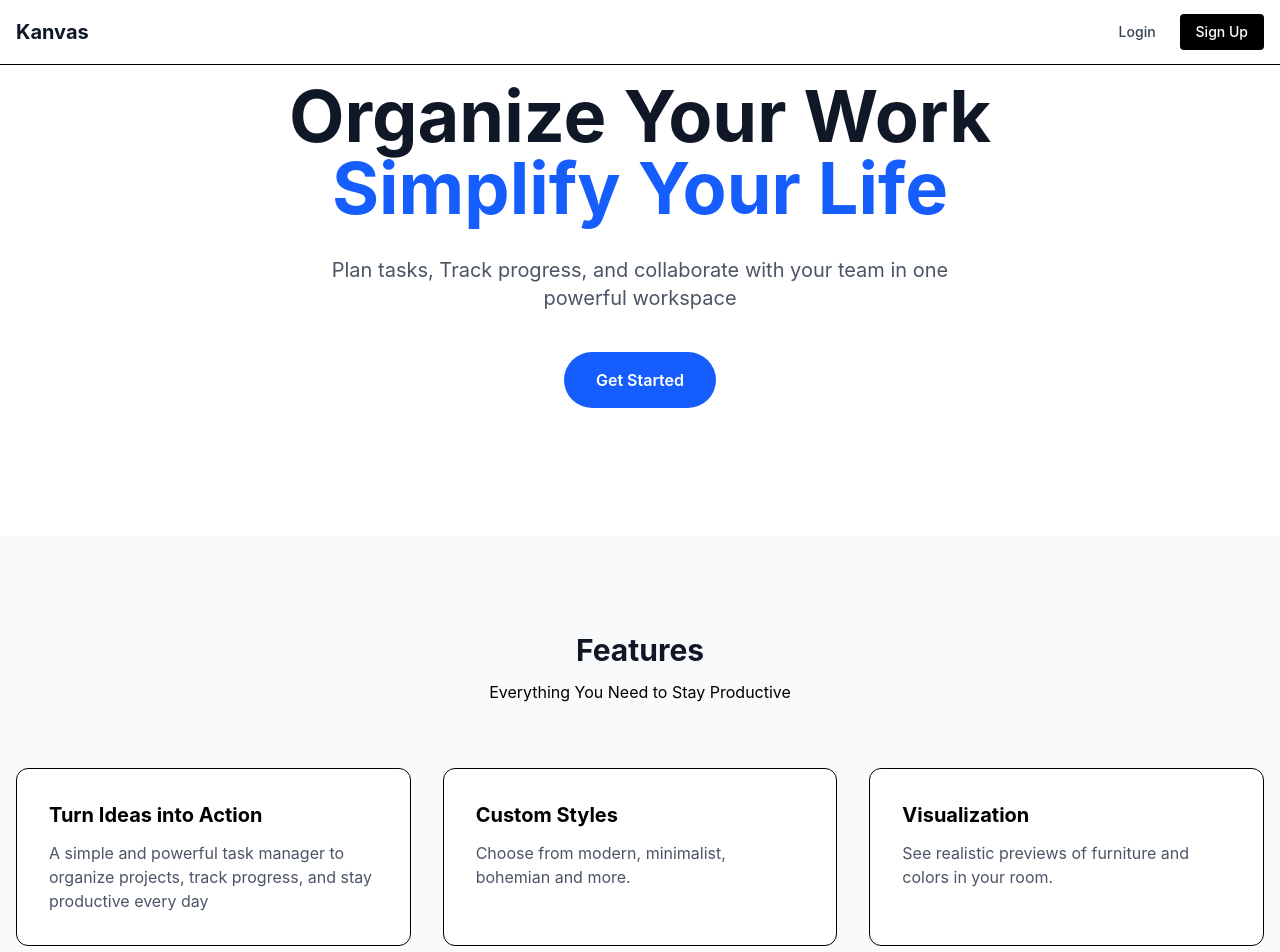
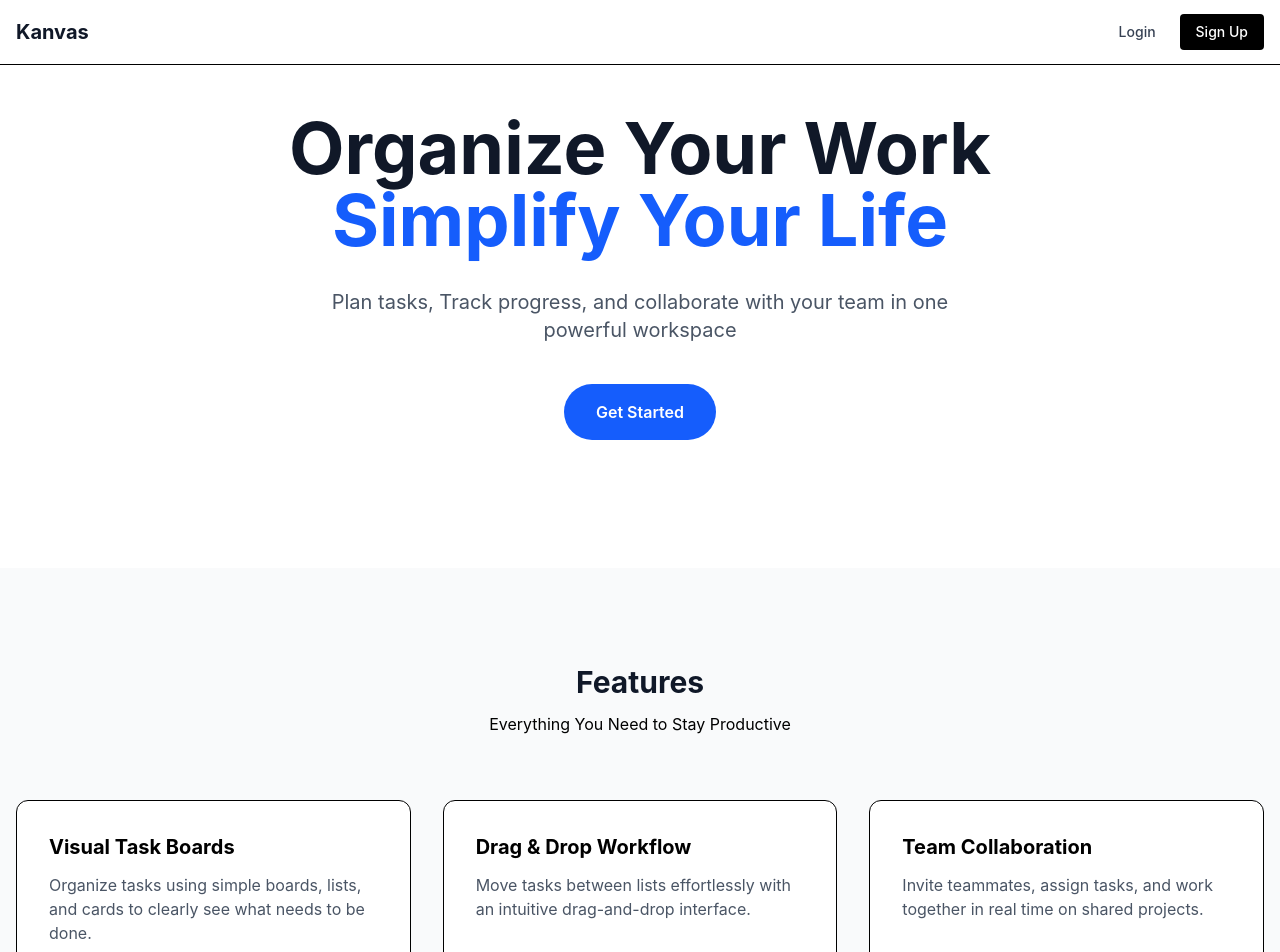
Before and after one commit to shriija/task-managerr, a React (Vite) app in the folder client/: page / in a window 1280 px wide. Shown: the top 952 px of the page. Built offline with nearby package versions, Linux system fonts and the light colour scheme.

Commit message:
Update Home.jsx

```diff
--- a/client/src/pages/Home.jsx
+++ b/client/src/pages/Home.jsx
@@ -8,7 +8,7 @@ function Home() {
 
   {/* HERO */}
   <section className="pt-20 pb-32">
-    <div className="max-w-7xl mx-auto px-4 text-center">
+    <div className="max-w-7xl mx-auto px-4 text-center mt-8">
 
       <h1 className="text-5xl md:text-7xl font-bold text-gray-900 mb-8">
         Organize Your Work<br />
@@ -43,23 +43,23 @@ function Home() {
       <div className="grid md:grid-cols-3 gap-8">
 
         <div className="p-8 bg-white border rounded-xl">
-          <h3 className="text-xl font-bold mb-3">Turn Ideas into Action</h3>
+          <h3 className="text-xl font-bold mb-3">Visual Task Boards</h3>
           <p className="text-gray-600">
-            A simple and powerful task manager to organize projects, track progress, and stay productive every day
+            Organize tasks using simple boards, lists, and cards to clearly see what needs to be done.
           </p>
         </div>
 
         <div className="p-8 bg-white border rounded-xl">
-          <h3 className="text-xl font-bold mb-3">Custom Styles</h3>
+          <h3 className="text-xl font-bold mb-3">Drag & Drop Workflow</h3>
           <p className="text-gray-600">
-            Choose from modern, minimalist, bohemian and more.
+            Move tasks between lists effortlessly with an intuitive drag-and-drop interface.
           </p>
         </div>
 
         <div className="p-8 bg-white border rounded-xl">
-          <h3 className="text-xl font-bold mb-3">Visualization</h3>
+          <h3 className="text-xl font-bold mb-3">Team Collaboration</h3>
           <p className="text-gray-600">
-            See realistic previews of furniture and colors in your room.
+           Invite teammates, assign tasks, and work together in real time on shared projects.
           </p>
         </div>
 
```
